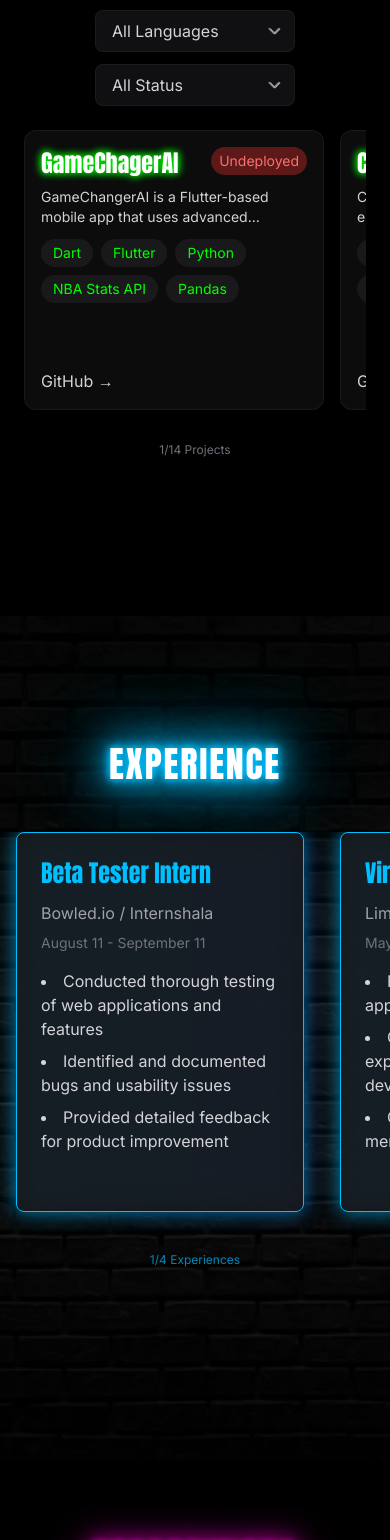
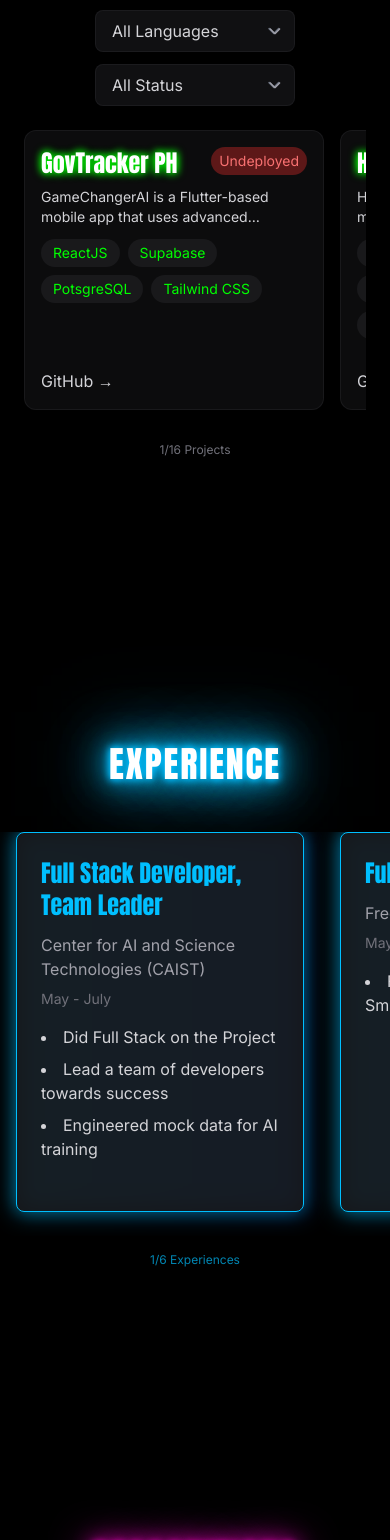
Before and after one commit to MannLester/PortfolioWebsite, a Next.js app: page / in a window 390 px wide. Shown: the part 2760-4300 px from the top of the page. Built offline with nearby package versions, Linux system fonts and the light colour scheme.

Commit message:
Added More Experience

```diff
--- a/src/components/core/Header/Header.tsx
+++ b/src/components/core/Header/Header.tsx
@@ -48,9 +48,6 @@ const Header = () => {
             <Link href={isHomePage ? "#recognitions" : "/#recognitions"} className="hover:text-primary transition-colors" onClick={handleNavClick}>
               Recognitions
             </Link>
-            <Link href={isHomePage ? "#organizations" : "/#organizations"} className="hover:text-primary transition-colors" onClick={handleNavClick}>
-              Organizations
-            </Link>
             <Link href={isHomePage ? "#contact" : "/#contact"} className="hover:text-primary transition-colors" onClick={handleNavClick}>
               Contact
             </Link>
--- a/src/components/core/Navigation/MobileNav.tsx
+++ b/src/components/core/Navigation/MobileNav.tsx
@@ -27,7 +27,6 @@ const MobileNav = ({ isHomePage = false }: MobileNavProps) => {
     { label: 'Projects', section: 'projects' },
     { label: 'Experience', section: 'experience' },
     { label: 'Recognitions', section: 'recognitions' },
-    { label: 'Organizations', section: 'organizations' },
     { label: 'Contact', section: 'contact' },
   ];
 
--- a/src/components/sections/ExperiencePage.tsx
+++ b/src/components/sections/ExperiencePage.tsx
@@ -3,7 +3,6 @@
 import { Anton } from 'next/font/google';
 import { motion } from 'framer-motion';
 import { useState, useEffect, useRef } from 'react';
-import brickBackground from '@/assets/images/home_page/brick_bg.jpg';
 
 const anton = Anton({
     weight: '400',
@@ -18,6 +17,24 @@ interface Experience {
 }
 
 const experiences: Experience[] = [
+    {
+        title: "Full Stack Developer, Team Leader",
+        company: "Center for AI and Science Technologies (CAIST)",
+        period: "May - July",
+        description: [
+            "Did Full Stack on the Project",
+            "Lead a team of developers towards success",
+            "Engineered mock data for AI training"
+        ]
+    },
+    {
+        title: "Full Stack Developer",
+        company: "Freelance",
+        period: "May 2025",
+        description: [
+            "Freelanced and developed SmartPlate"
+        ]
+    },
     {
         title: "Beta Tester Intern",
         company: "Bowled.io / Internshala",
@@ -66,21 +83,43 @@ const ExperienceCard: React.FC<{ experience: Experience; index: number }> = ({ e
             initial={{ opacity: 0, y: 50 }}
             animate={{ opacity: 1, y: 0 }}
             transition={{ duration: 0.5, delay: index * 0.2 }}
-            className="relative w-72 h-[380px] group"
+            className="relative w-72 h-[380px] group flex-shrink-0"
         >
             {/* Neon border effect */}
             <div className="absolute inset-0 bg-gradient-to-r from-[#00BFFF] to-[#0080FF] opacity-50 blur-md group-hover:opacity-75 transition-opacity"></div>
 
             {/* Card content */}
             <div className="relative bg-zinc-900/90 p-6 rounded-lg h-full flex flex-col border border-[#00BFFF] shadow-[0_0_15px_rgba(0,191,255,0.3)] group-hover:shadow-[0_0_25px_rgba(0,191,255,0.5)] transition-shadow">
+                {/* Fixed header section */}
+                <div className="flex-shrink-0 mb-4">
                     <h3 className={`${anton.className} text-2xl text-[#00BFFF] mb-3`}>{experience.title}</h3>
                     <p className="text-zinc-400 mb-2 text-base">{experience.company}</p>
-                <p className="text-sm text-zinc-500 mb-4">{experience.period}</p>
-                <ul className="list-disc list-inside space-y-2 text-base">
+                    <p className="text-sm text-zinc-500">{experience.period}</p>
+                </div>
+
+                {/* Scrollable content section */}
+                <div className="flex-1 overflow-y-auto scrollbar-thin scrollbar-track-transparent scrollbar-thumb-zinc-600 hover:scrollbar-thumb-zinc-500">
+                    <style jsx>{`
+                        .content-scrollbar::-webkit-scrollbar {
+                            width: 4px;
+                        }
+                        .content-scrollbar::-webkit-scrollbar-track {
+                            background: transparent;
+                        }
+                        .content-scrollbar::-webkit-scrollbar-thumb {
+                            background: rgba(113, 113, 122, 0.5);
+                            border-radius: 2px;
+                        }
+                        .content-scrollbar::-webkit-scrollbar-thumb:hover {
+                            background: rgba(113, 113, 122, 0.7);
+                        }
+                    `}</style>
+                    <ul className="list-disc list-inside space-y-2 text-s content-scrollbar">
                         {experience.description.map((point, idx) => (
                             <li key={idx} className="text-zinc-300">{point}</li>
                         ))}
                     </ul>
+                </div>
             </div>
         </motion.div>
     );
@@ -89,7 +128,9 @@ const ExperienceCard: React.FC<{ experience: Experience; index: number }> = ({ e
 const ExperiencePage = () => {
     const [isMobile, setIsMobile] = useState(false);
     const [currentExperience, setCurrentExperience] = useState(1);
+    const [currentDesktopIndex, setCurrentDesktopIndex] = useState(1);
     const scrollContainerRef = useRef<HTMLDivElement>(null);
+    const desktopScrollRef = useRef<HTMLDivElement>(null);
 
     // Handle responsive layout detection
     useEffect(() => {
@@ -143,9 +184,38 @@ const ExperiencePage = () => {
         };
     }, [isMobile]);
 
+    // Track desktop scroll position
+    useEffect(() => {
+        if (isMobile || !desktopScrollRef.current) return;
+
+        const scrollContainer = desktopScrollRef.current;
+        let scrollTimeout: NodeJS.Timeout;
+
+        const handleDesktopScroll = () => {
+            if (!scrollContainer) return;
+
+            clearTimeout(scrollTimeout);
+
+            scrollTimeout = setTimeout(() => {
+                const scrollPosition = scrollContainer.scrollLeft;
+                const cardWidth = 336; // 288px (w-72) + 48px (gap-12)
+                const expIndex = Math.floor(scrollPosition / cardWidth);
+                const newIndex = Math.min(Math.max(expIndex + 1, 1), experiences.length);
+                setCurrentDesktopIndex(newIndex);
+            }, 50);
+        };
+
+        scrollContainer.addEventListener('scroll', handleDesktopScroll, { passive: true });
+        setTimeout(handleDesktopScroll, 100);
+
+        return () => {
+            clearTimeout(scrollTimeout);
+            scrollContainer.removeEventListener('scroll', handleDesktopScroll);
+        };
+    }, [isMobile]);
+
     return (
-        <div id="experience" className="min-h-screen pt-32 flex flex-col items-center overflow-hidden relative"
-            style={{ backgroundImage: `url(${brickBackground.src})`, backgroundSize: 'cover', backgroundPosition: 'center' }}>
+        <div id="experience" className="min-h-screen pt-32 flex flex-col items-center overflow-hidden relative bg-black">
             {/* Dark overlay */}
             <div className="absolute inset-0 bg-black/70" />
 
@@ -179,11 +249,52 @@ const ExperiencePage = () => {
             </motion.h2>
 
             <div className="container mx-auto px-4 relative z-10">
-                {/* Desktop View */}
-                <div className="hidden md:flex justify-center gap-12 flex-nowrap">
+                {/* Desktop View - Show 4 cards, scrollable if more */}
+                <div className="hidden md:block w-full">
+                    <style jsx>{`
+                        .thin-scrollbar::-webkit-scrollbar {
+                            height: 4px;
+                        }
+                        .thin-scrollbar::-webkit-scrollbar-track {
+                            background: transparent;
+                        }
+                        .thin-scrollbar::-webkit-scrollbar-thumb {
+                            background: rgba(0, 191, 255, 0.3);
+                            border-radius: 2px;
+                        }
+                        .thin-scrollbar::-webkit-scrollbar-thumb:hover {
+                            background: rgba(0, 191, 255, 0.5);
+                        }
+                    `}</style>
+                    <div
+                        ref={desktopScrollRef}
+                        className="overflow-x-auto pb-6 scroll-smooth thin-scrollbar"
+                        style={{
+                            scrollSnapType: 'x mandatory',
+                            scrollbarWidth: 'thin',
+                            scrollbarColor: '#00BFFF40 transparent'
+                        }}
+                    >
+                        <div className="flex gap-12 w-max">
                             {experiences.map((exp, index) => (
-                        <ExperienceCard key={exp.title} experience={exp} index={index} />
+                                <div
+                                    key={`desktop-${exp.title}`}
+                                    className="flex-shrink-0"
+                                    style={{ scrollSnapAlign: 'center' }}
+                                >
+                                    <ExperienceCard experience={exp} index={index} />
+                                </div>
                             ))}
+                        </div>
+                    </div>
+
+                    {/* Desktop scroll indicator */}
+                    {experiences.length > 4 && (
+                        <div className="text-center text-xs text-[#00BFFF]/70 mt-4">
+                            <span>{`${currentDesktopIndex}/${experiences.length} Experiences`}</span>
+                            <p className="text-[#00BFFF]/50 mt-1">Scroll horizontally to see more →</p>
+                        </div>
+                    )}
                 </div>
 
                 {/* Mobile View - Horizontal Scrolling */}
--- a/src/components/sections/OrganizationPage.tsx
+++ /dev/null
@@ -1,7 +0,0 @@
-"use client"
-
-const OrganizationPage = () => {
-  return <div>OrganizationPage</div>
-}
-
-export default OrganizationPage;
--- a/src/components/sections/ProjectPage.tsx
+++ b/src/components/sections/ProjectPage.tsx
@@ -41,7 +41,27 @@ interface Project {
 
 export const projects: Project[] = [
     {
-        title: "GameChagerAI",
+        title: "GovTracker PH",
+        description: "GameChangerAI is a Flutter-based mobile app that uses advanced machine learning to provide data-driven win probability predictions for NBA games. It offers clear, insightful forecasts for fans, analysts, and sports bettors.",
+        technologies: ["ReactJS", "Supabase", "PotsgreSQL", "Tailwind CSS"],
+        genres: ["Website Development"],
+        languages: ["ReactJS", "JavaScript"],
+        deployed: false,
+        githubUrl: "https://github.com/MannLester/GovTrackerPH",
+        role: ["Full Stack Developer", "UI/UX Designer", "Business Manager", "Project Manager"]
+    },
+    {
+        title: "HalalanPilipinas",
+        description: "HalalanPilipinas is a Flutter-based mobile app that aims to provide users with comprehensive information about the Philippine elections. It offers features such as candidate profiles, election news, and real-time updates.",
+        technologies: ["Dart", "Flutter", "Python","Supabase", "FastAPI", "PostgreSQL"],
+        genres: ["Mobile Development"],
+        languages: ["Dart", "Python"],
+        deployed: false,
+        githubUrl: "https://github.com/MannLester/halalan_pilipinas",
+        role: ["Full Stack Developer", "UI/UX Designer", "Business Manager", "Project Manager"]
+    },
+    {
+        title: "GameChangerAI",
         description: "GameChangerAI is a Flutter-based mobile app that uses advanced machine learning to provide data-driven win probability predictions for NBA games. It offers clear, insightful forecasts for fans, analysts, and sports bettors.",
         technologies: ["Dart", "Flutter", "Python","NBA Stats API", "Pandas"],
         genres: ["Mobile Development", "AI/ML"],
@@ -145,7 +165,7 @@ export const projects: Project[] = [
         collaborators: [
             {
                 name: "Clarenz Mauro",
-                role: ["Backend Developer", "Database Administrator"],
+                role: ["Full Stack Developer", "Database Administrator"],
                 link: "https://github.com/clarenzmauro"
             },
             {
@@ -168,7 +188,7 @@ export const projects: Project[] = [
         collaborators: [
             {
                 name: "Clarenz Mauro",
-                role: ["Backend Developer", "Database Administrator"],
+                role: ["Full Stack Developer", "Database Administrator"],
                 link: "https://github.com/clarenzmauro"
             },
             {
```
Lines whose indentation alone changed are shown as unchanged.
